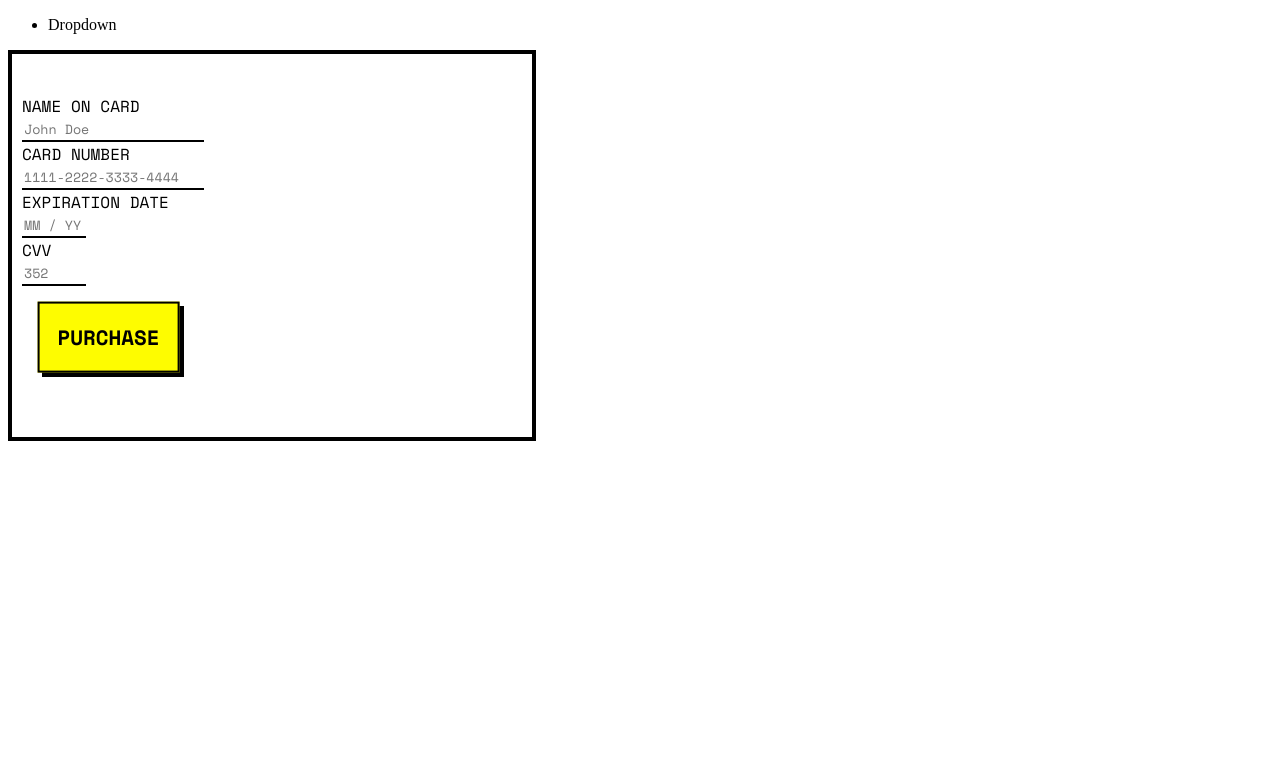
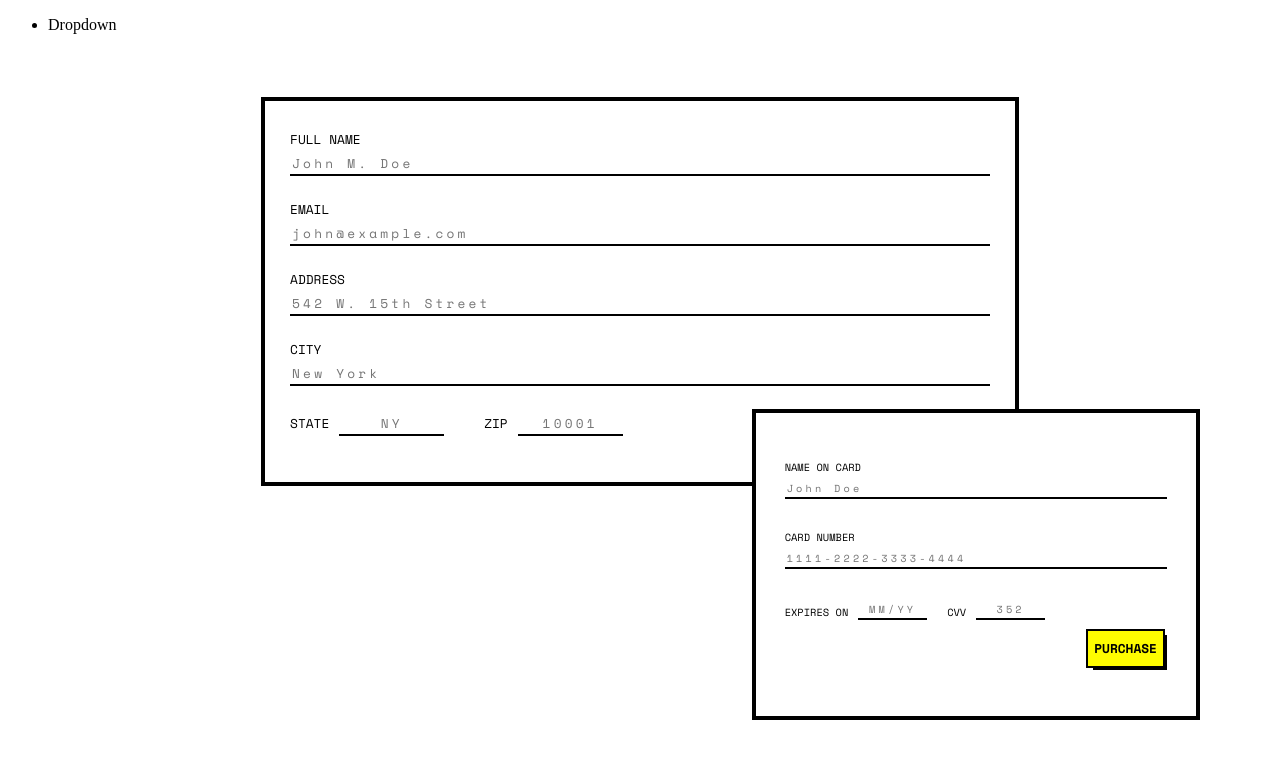
Before and after one commit to hey-dane/DailyUI, a React (Vite) app: page /creditcardform in a window 1280 px wide. Shown: the top 758 px of the page. Built offline with nearby package versions, Linux system fonts and the light colour scheme.

Commit message:
billing form added

```diff
--- a/src/components/Day2-CCForm/CreditCardForm.jsx
+++ b/src/components/Day2-CCForm/CreditCardForm.jsx
@@ -2,9 +2,59 @@ import styles from "./CreditCardForm.module.css";
 
 function CreditCardForm() {
   return (
+    <div className={styles.ccMain}>
+      <div className={styles.billing}>
+        <form className={styles.billingForm}>
+          <label for="fname"> Full Name</label>
+          <input
+            type="text"
+            id="fname"
+            name="firstname"
+            placeholder="John M. Doe"
+          />
+          <label for="email"> Email</label>
+          <input
+            type="text"
+            id="email"
+            name="email"
+            placeholder="john@example.com"
+          />
+          <label for="adr"> Address</label>
+          <input
+            type="text"
+            id="adr"
+            name="address"
+            placeholder="542 W. 15th Street"
+          />
+          <label for="city"> City</label>
+          <input type="text" id="city" name="city" placeholder="New York" />
+
+          <label for="state">State</label>
+          <input
+            type="text"
+            id="state"
+            name="state"
+            placeholder="NY"
+            className={styles.shortInput}
+            maxLength={2}
+          />
+          <label for="zip">Zip</label>
+          <input
+            type="text"
+            id="zip"
+            name="zip"
+            placeholder="10001"
+            className={styles.shortInput}
+            maxLength={5}
+          />
+        </form>
+      </div>
+
       <div className={styles.ccContainer}>
         <form className={styles.ccForm}>
-        <label htmlFor="cname">Name on Card</label>
+          <label className={styles.inputContainer} htmlFor="cname">
+            Name on Card
+          </label>
           <input
             type="text"
             id="cname"
@@ -12,31 +62,41 @@ function CreditCardForm() {
             placeholder="John Doe"
             className={styles.ccInput}
           />
-        <label htmlFor="ccnum">Card number</label>
+          <label className={styles.inputContainer} htmlFor="ccnum">
+            Card number
+          </label>
           <input
             type="tel"
             id="ccnum"
             name="cardnumber"
             className={styles.ccInput}
             placeholder="1111-2222-3333-4444"
+            maxLength={16}
           />
-        <label htmlFor="cardExpiry">Expiration Date</label>
+          <div className={styles.expiryCvvContainer}>
+            <label className={styles.inputContainer} htmlFor="cardExpiry">
+              Expires on
+            </label>
             <input
-          type="tel"
+              type="text"
               name="cardExpiry"
-          className={(styles.ccInput, styles.ccShortInput)}
-          placeholder="MM / YY"
+              className={`${styles.ccInput} ${styles.ccShortInput}`}
+              placeholder="MM/YY"
               maxLength={5}
             />
-        <label htmlFor="cvv">CVV</label>
+            <label className={styles.inputContainer} htmlFor="cvv">
+              CVV
+            </label>
             <input
-          type="tel"
+              type="text"
               id="cvv"
               name="cvv"
-          className={(styles.ccInput, styles.ccShortInput)}
+              className={`${styles.ccInput} ${styles.ccShortInput}`}
               placeholder="352"
               maxLength={3}
             />
+          </div>
+
           <div className={styles.ccButtonContainer}>
             <button type="submit" className={styles.ccButton}>
               Purchase
@@ -44,6 +104,7 @@ function CreditCardForm() {
           </div>
         </form>
       </div>
+    </div>
   );
 }
 export default CreditCardForm;
--- a/src/components/Day2-CCForm/CreditCardForm.module.css
+++ b/src/components/Day2-CCForm/CreditCardForm.module.css
@@ -1,77 +1,194 @@
 @import url("https://fonts.googleapis.com/css2?family=Space+Mono:wght@400;700&display=swap");
 
-.ccContainer {
-  width: 500px;
-  display: flex;
-  border: 4px solid black;
-  padding: 40px 10px;
-  font-family: "Space Mono", sans-serif;
+* {
+  box-sizing: border-box;
 }
 
+.billing {
+  width: 60%;
+  min-width: 300px;
+  display: grid;
+  grid-template-columns: 1fr;
+  grid-gap: 40px;
+  padding: 2%;
+  border: 4px solid black;
+  font-family: "Space Mono", sans-serif;
+  background-color: white;
+  position: relative;
+  margin: 5% auto;
+}
+
+.billingForm input[type="text"],
+.billingForm input[type="email"],
+.billingForm input[type="tel"] {
+  border: none;
+  border-bottom: 2px solid black;
+  font-family: "Space Mono", sans-serif;
+  letter-spacing: 0.2rem;
+  font-size: 1vw;
+  margin-bottom: 20px;
+  width: 100%;
+}
+
+.billingForm label {
+  padding-top: 15px;
+  padding-right: 10px;
+  font-size: 1vw;
+  text-transform: uppercase;
+}
+
+.billingForm input:focus {
+  outline: none;
+}
+
+.billingForm .shortInput {
+  max-width: 15%;
+  border: none;
+  border-bottom: 2px solid black;
+  font-family: "Space Mono", sans-serif;
+  letter-spacing: 0.2rem;
+  text-align: center;
+  outline: none;
+  font-size: 0.8rem;
+}
+
+.shortInput {
+  margin-right: 40px;
+  margin-top: 7px;
+}
+
+.shortInput:focus {
+  outline: none;
+}
+.ccContainer {
+  width: 35%;
+  min-width: 250px;
+  display: flex;
+  justify-content: center;
+  align-items: center;
+  border: 4px solid black;
+  background-color: white;
+  padding: 1%;
+  font-family: "Space Mono", sans-serif;
+  position: absolute;
+  bottom: 80px;
+  right: 80px;
+  z-index: 2;
+  overflow: auto;
+  box-sizing: border-box;
+}
 .ccForm {
+  display: grid;
+  grid-template-columns: 1fr;
+  grid-gap: 5px;
+  text-transform: uppercase;
+  margin: 0 auto;
+  padding: 2%;
+  max-width: 500px; /* Set a max-width or a fixed width as you prefer */
+  box-sizing: border-box;
+}
+.expiryCvvContainer {
+  padding-top: 5px;
   display: flex;
-  flex-direction: column;
-  text-transform: uppercase;
+  justify-content: start;
+  align-items: flex-end;
 }
 
 .ccInput {
   border: none;
   border-bottom: 2px solid black;
   font-family: "Space Mono", sans-serif;
+  letter-spacing: 0.2rem;
+  font-size: max(0.8vw, 8px);
+  width: 100%;
+  box-sizing: border-box;
+}
+
+.inputContainer {
+  padding-top: 25px;
+  padding-right: 10px;
+  font-size: 0.65rem;
 }
 
 .ccShortInput {
-  max-width: 60px;
+  max-width: 18%;
   border: none;
   border-bottom: 2px solid black;
   font-family: "Space Mono", sans-serif;
+  letter-spacing: 0.2rem;
+  text-align: center;
+  outline: none;
+  font-size: max(0.8vw, 8px);
 }
+
 .ccInput:focus {
   outline: none;
 }
 
+.ccShortInput:first-of-type {
+  margin-right: 20px;
+}
 .ccButtonContainer {
   position: relative;
-  padding: 20px;
-  overflow: hidden; /* This will ensure that nothing spills out of the button container */
+  width: 100%; /* Adjust the width as needed */
+  height: 35px;
+  margin-top: 10px;
+  margin-bottom: 25px;
 }
 
 .ccButton {
-  padding: 18px;
-  background-color: #000; /* Initial black background */
-  border: 2px solid #000000;
-  font-size: 1.3rem;
+  position: absolute;
+  right: 0; /* Aligns the button to the right */
+  width: auto; /* Adjust the width as needed */
+  height: 100%;
+  background-color: #000;
+  border: none;
+  color: white;
   font-family: "Space Mono", sans-serif;
+  font-size: max(1vw, 10px);
+  font-weight: 700;
   text-transform: uppercase;
-  font-weight: 700;
-  position: relative; /* Position relative to allow absolute positioning inside */
   cursor: pointer;
-  transition: background-color 0.2s; /* Transition for the background color */
+  transition: background-color 0.2s;
 }
 
 .ccButton::before {
-  content: "Purchase"; /* Set the text here */
-  display: block;
+  content: "Purchase";
   position: absolute;
   width: 100%;
   height: 100%;
-  left: 0;
-  top: 0;
-  background-color: #fefc00; /* Yellow background */
-  border: 2px solid #000000;
-  transition: transform 0.2s cubic-bezier(0.34, 1.56, 0.64, 1);
-  transform: translate(-0.4rem, -0.4rem); /* Initial offset position */
+  left: -0.4rem;
+  top: -0.4rem;
+  background-color: #fefc00;
+  border: 2px solid black;
+  color: #000;
+  display: flex;
+  align-items: center;
   justify-content: center;
-  align-items: center;
-  display: flex;
-  color: #000; /* Text color */
+  transition: transform 0.2s ease-out;
 }
 
 .ccButton:hover::before {
-  transform: translate(0, 0); /* Move to cover the black background */
-  color: #000; /* Keep the text color black for visibility */
+  transform: translate(0.4rem, 0.4rem);
 }
 
 .ccButton:hover {
-  background-color: transparent; /* Make the black background transparent on hover */
+  background-color: transparent;
 }
+
+@media (max-width: 768px) {
+  .billing {
+    /* Adjust the width or other properties as needed for smaller screens */
+    width: 100%;
+    margin: 50px 0; /* Adjust top and bottom margin, remove side margins */
+    padding: 50px 20px; /* Adjust padding for smaller screens */
+  }
+
+  .ccContainer {
+    /* Adjust the position for smaller screens */
+    position: static; /* This will place the ccContainer in the normal document flow */
+    width: 100%;
+    margin: 0 auto; /* Center the container */
+    padding: 25px 20px; /* Adjust padding for smaller screens */
+  }
+}
```
Lines whose indentation alone changed are shown as unchanged.
